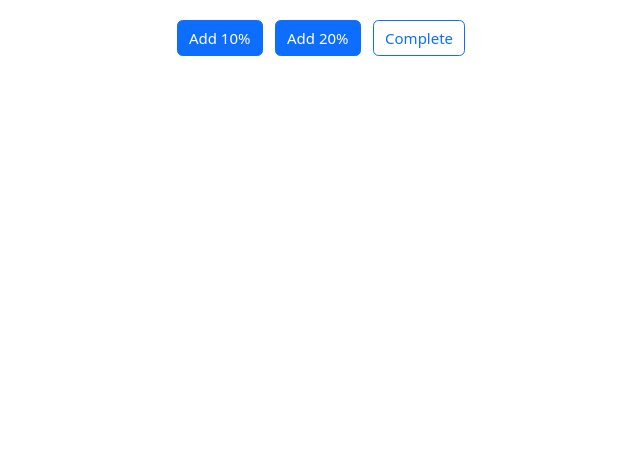
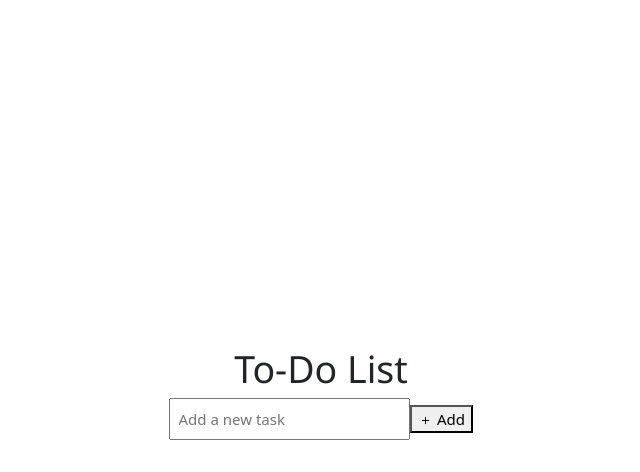
Before and after one commit to sudharsan026/react-components, a React (Vite) app: page / in a window 1280 px wide. Shown: the top 472 px of the page, without its empty margins (319-959 px from the left). Built offline with nearby package versions, Linux system fonts and the light colour scheme.

Commit message:
Todos with drag n drop

```diff
--- a/src/App.css
+++ b/src/App.css
@@ -1,3 +1,26 @@
 body {
-  background-color: black;
+  font-family: "Arial", sans-serif;
+  display: flex;
+  justify-content: center;
+  align-items: center;
+  height: 100vh;
+  margin: 0;
 }
+
+.App {
+  text-align: center;
+}
+
+input {
+  padding: 0.5em;
+  margin-right: 0.5em;
+}
+
+ul {
+  list-style-type: none;
+  padding: 0;
+}
+
+li {
+  margin: 0.5em 0;
+}
--- a/src/App.jsx
+++ b/src/App.jsx
@@ -1,45 +1,112 @@
 import React, { useState } from "react";
-import LoadingBar from "react-top-loading-bar";
+import { v4 as uuidv4 } from "uuid";
+import { BsFillTrashFill, BsPencil, BsCheck, BsPlus } from "react-icons/bs";
+import { DragDropContext, Droppable, Draggable } from "react-beautiful-dnd";
+import "./App.css";
 
 const App = () => {
-  const [progress, setProgress] = useState(0);
+  const [tasks, setTasks] = useState([]);
+  const [newTask, setNewTask] = useState("");
+  const [editableTaskId, setEditableTaskId] = useState(null);
+
+  const addTask = () => {
+    if (newTask.trim() !== "") {
+      setTasks([...tasks, { id: uuidv4(), text: newTask, completed: false }]);
+      setNewTask("");
+    }
+  };
+
+  const removeTask = (taskId) => {
+    setTasks(tasks.filter((task) => task.id !== taskId));
+  };
+
+  const editTask = (taskId, newText) => {
+    setTasks(
+      tasks.map((task) =>
+        task.id === taskId ? { ...task, text: newText } : task
+      )
+    );
+    setEditableTaskId(null); // After editing, set the task to non-editable
+  };
+
+  const toggleTask = (taskId) => {
+    setTasks(
+      tasks.map((task) =>
+        task.id === taskId ? { ...task, completed: !task.completed } : task
+      )
+    );
+  };
+
+  const handleDragEnd = (result) => {
+    if (!result.destination) return; // Dropped outside the list
+    const reorderedTasks = Array.from(tasks);
+    const [movedTask] = reorderedTasks.splice(result.source.index, 1);
+    reorderedTasks.splice(result.destination.index, 0, movedTask);
+    setTasks(reorderedTasks);
+  };
 
   return (
-    <div>
-      <LoadingBar
-        color="#f11946"
-        progress={progress}
-        onLoaderFinished={() => setProgress(0)}
-      />
-      <div
-        style={{
-          margin: "20px",
-          display: "flex",
-          gap: "12px",
-          alignItems: "center",
-          justifyContent: "center",
-        }}
-      >
-        <button
-          className="btn btn-primary"
-          onClick={() => setProgress(progress + 10)}
-        >
-          Add 10%
-        </button>
-        <button
-          className="btn btn-primary"
-          onClick={() => setProgress(progress + 20)}
-        >
-          Add 20%
-        </button>
-        <button
-          className="btn btn-outline-primary"
-          onClick={() => setProgress(100)}
-        >
-          Complete
+    <div className="App">
+      <h1>To-Do List</h1>
+      <div>
+        <input
+          type="text"
+          placeholder="Add a new task"
+          value={newTask}
+          onChange={(e) => setNewTask(e.target.value)}
+        />
+        <button onClick={addTask}>
+          <BsPlus /> Add
         </button>
       </div>
-      <br />
+      <DragDropContext onDragEnd={handleDragEnd}>
+        <Droppable droppableId="tasks">
+          {(provided) => (
+            <ul {...provided.droppableProps} ref={provided.innerRef}>
+              {tasks.map((task, index) => (
+                <Draggable key={task.id} draggableId={task.id} index={index}>
+                  {(provided) => (
+                    <li
+                      ref={provided.innerRef}
+                      {...provided.draggableProps}
+                      {...provided.dragHandleProps}
+                    >
+                      <input
+                        type="checkbox"
+                        checked={task.completed}
+                        onChange={() => toggleTask(task.id)}
+                      />
+                      {editableTaskId === task.id ? (
+                        <>
+                          <input
+                            type="text"
+                            value={task.text}
+                            onChange={(e) => editTask(task.id, e.target.value)}
+                          />
+                          <button onClick={() => setEditableTaskId(null)}>
+                            <BsCheck /> Save
+                          </button>
+                        </>
+                      ) : (
+                        <>
+                          <span>{task.text}</span>
+                          <button onClick={() => setEditableTaskId(task.id)}>
+                            <BsPencil /> Edit
+                          </button>
+                        </>
+                      )}
+                      <button onClick={() => removeTask(task.id)}>
+                        <BsFillTrashFill /> Remove
+                      </button>
+                    </li>
+                  )}
+                </Draggable>
+              ))}
+              {provided.placeholder}
+            </ul>
+          )}
+        </Droppable>
+      </DragDropContext>
     </div>
   );
 };
```
